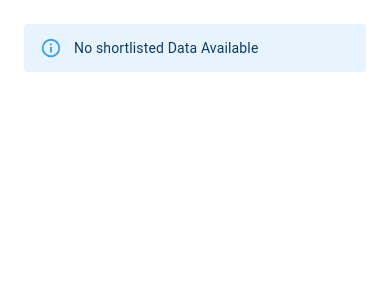
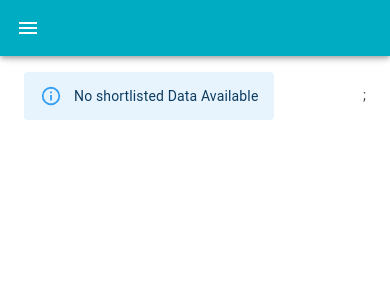
Before and after one commit to samuEl-FS/indian-cities, a React (Create React App) app: page /shortlisted in a window 390 px wide. Shown: the top 300 px of the page. Built offline with nearby package versions, Linux system fonts and the light colour scheme.

Commit message:
minor changes

```diff
--- a/src/layouts/HomeLayout/index.js
+++ b/src/layouts/HomeLayout/index.js
@@ -3,6 +3,10 @@ import PropTypes from "prop-types";
 import { Link as RouterLink } from "react-router-dom";
 import clsx from "clsx";
 
+import IconButton from "@material-ui/core/IconButton";
+import MenuIcon from "@material-ui/icons/Menu";
+import Toolbar from "@material-ui/core/Toolbar";
+import AppBar from "@material-ui/core/AppBar";
 import Drawer from "@material-ui/core/Drawer";
 import Hidden from "@material-ui/core/Hidden";
 import List from "@material-ui/core/List";
@@ -34,6 +38,7 @@ const useStyles = makeStyles(theme => ({
     }
   },
   appBar: {
+    backgroundColor: "#00acc1",
     [theme.breakpoints.up("sm")]: {
       width: `calc(100% - ${drawerWidth}px)`,
       marginLeft: drawerWidth
@@ -76,7 +81,10 @@ const useStyles = makeStyles(theme => ({
   },
   content: {
     flexGrow: 1,
-    padding: theme.spacing(3)
+    padding: theme.spacing(3),
+    [theme.breakpoints.down("sm")]: {
+      paddingTop: "56px"
+    }
   },
   drawerContent: {
     height: "100%",
@@ -222,6 +230,21 @@ function DashboardLayout(props) {
 
   return (
     <div className={classes.root}>
+      <Hidden smUp implementation="css">
+        <AppBar position="fixed" className={classes.appBar}>
+          <Toolbar>
+            <IconButton
+              color="inherit"
+              aria-label="open drawer"
+              edge="start"
+              onClick={handleDrawerToggle}
+              className={classes.menuButton}
+            >
+              <MenuIcon />
+            </IconButton>
+          </Toolbar>
+        </AppBar>
+      </Hidden>
       <nav className={classes.drawer} aria-label="mailbox folders">
         {/* The implementation can be swapped with js to avoid SEO duplication of links. */}
         <Hidden smUp implementation="css">
--- a/src/views/pages/AllView/index.js
+++ b/src/views/pages/AllView/index.js
@@ -44,7 +44,10 @@ const useStyles = makeStyles(theme => ({
     display: "flex",
     alignItems: "center",
     width: 400,
-    marginBottom: "30px"
+    //marginBottom: "30px",
+    [theme.breakpoints.down("sm")]: {
+      width: "150px"
+    }
   },
   input: {
     marginLeft: theme.spacing(1),
@@ -177,9 +180,15 @@ function AllView() {
 
   return (
     <Container maxWidth="lg">
-      <Box display="flex" justifyContent="space-between" m={1} p={1}>
-        <Box p={1}>
-          <Box display="flex">
+      <Box
+        display="flex"
+        justifyContent="space-between"
+        alignItems="center"
+        m={1}
+        //p={1}
+      >
+        <Box>
+          <Box display="flex" alignItems="center">
             <form autoComplete="off" onSubmit={onSubmit}>
               <Paper className={classes.searchRoot}>
                 <InputBase
--- a/src/views/pages/ShortlistedView/index.js
+++ b/src/views/pages/ShortlistedView/index.js
@@ -1,7 +1,7 @@
 import React from "react";
 import { useDispatch, useSelector } from "react-redux";
 
-import { Container } from "@material-ui/core";
+import { Container, Box } from "@material-ui/core";
 import Alert from "@material-ui/lab/Alert";
 
 import DeleteIcon from "@material-ui/icons/Delete";
@@ -19,7 +19,17 @@ function ShortlistedView() {
   };
 
   if (!shortlistedData) {
-    return <Alert severity="info">No shortlisted Data Available</Alert>;
+    return (
+      <Box
+        display="flex"
+        justifyContent="space-between"
+        alignItems="center"
+        mt={2}
+        //p={1}
+      >
+        <Alert severity="info">No shortlisted Data Available</Alert>;
+      </Box>
+    );
   }
 
   const tableRows = Object.values(shortlistedData);
@@ -46,7 +56,15 @@ function ShortlistedView() {
 
   return (
     <Container maxWidth="lg">
-      <CustomTable columns={columns} rows={tableRows} />
+      <Box
+        display="flex"
+        justifyContent="space-between"
+        alignItems="center"
+        mt={2}
+        //p={1}
+      >
+        <CustomTable columns={columns} rows={tableRows} />
+      </Box>
     </Container>
   );
 }
```
